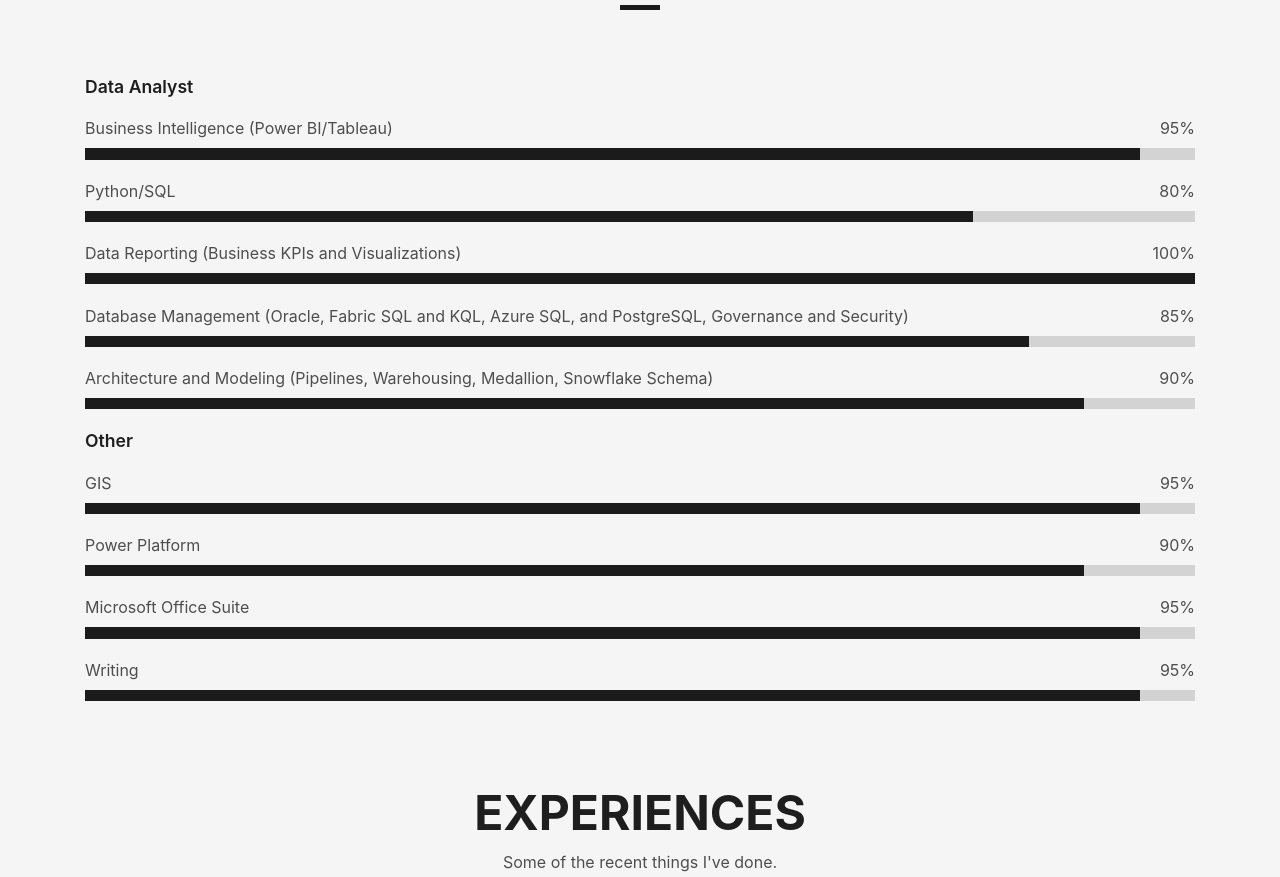
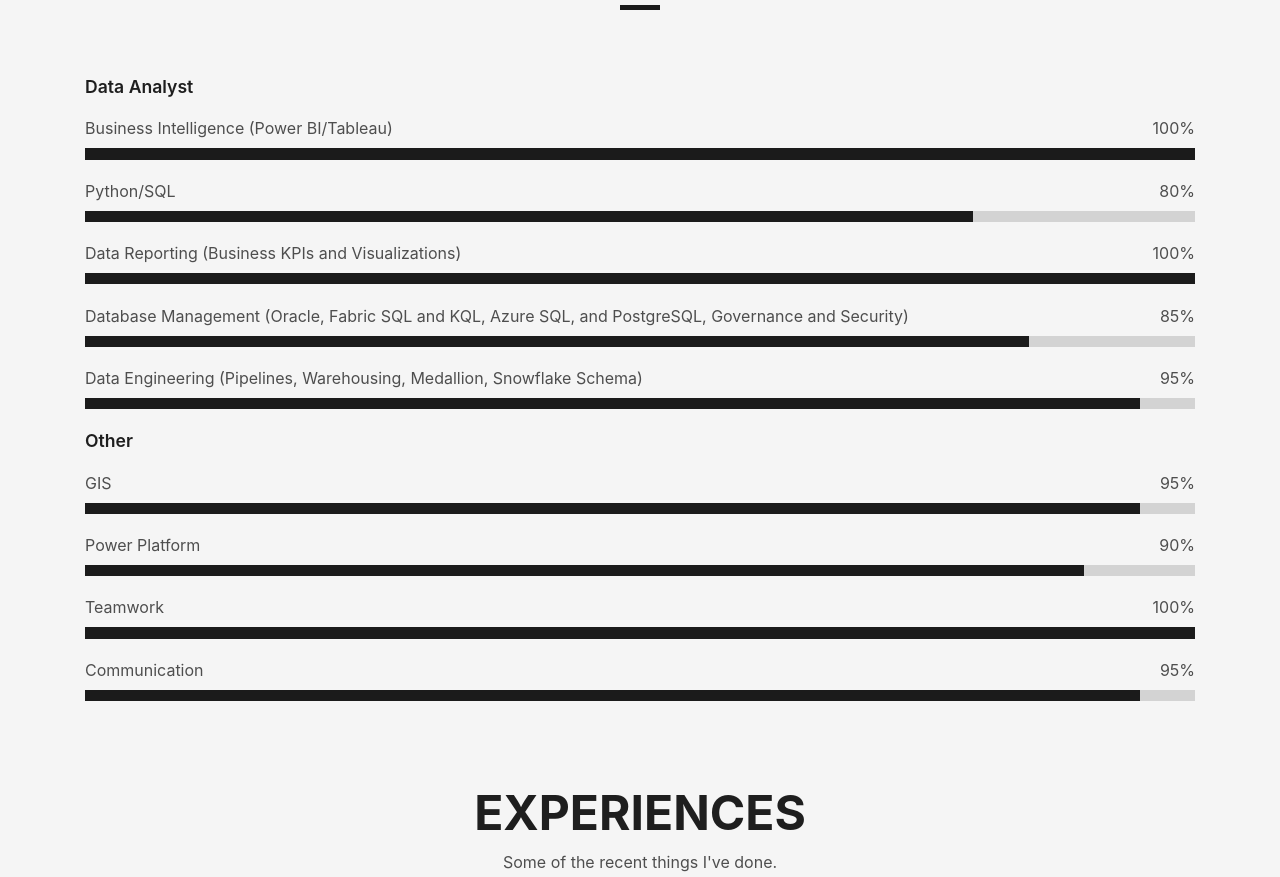
Before and after one commit to LoganDuffMeadwell/LoganDuffMeadwell.github.io, a plain HTML site: page index.html in a window 1280 px wide. Shown: the part 1669-2546 px from the top of the page. Drawn offline with Linux system fonts and the light colour scheme; files whose address does not match are found by name.

Commit message:
Update index.html

```diff
--- a/index.html
+++ b/index.html
@@ -68,7 +68,7 @@
         <div class="container">
           <!--<p class="display-6 color-d">Hello, world!</p>-->
           <h1 class="intro-title mb-4">I am Logan Duff-Meadwell</h1>
-          <p class="intro-subtitle"><span class="text-slider-items">Data Analyst,Visualization Expert,Geographer,Travel Enthusiast</span><strong class="text-slider"></strong></p>
+          <p class="intro-subtitle"><span class="text-slider-items">Data Analyst,Data Engineer,Visualization Expert,Travel Enthusiast</span><strong class="text-slider"></strong></p>
           <!-- <p class="pt-3"><a class="btn btn-primary btn js-scroll px-4" href="#about" role="button">Learn More</a></p> -->
         </div>
       </div>
@@ -93,7 +93,7 @@
                   <div class="col-sm-6 col-md-7">
                     <div class="about-info">
                       <p><span class="title-s">Name: </span> <span>Logan Duff-Meadwell</span></p>
-                      <p><span class="title-s">Expertise: </span> <span>Data Analytics, Business Intelligence, Data Management, GIS</span></p>
+                      <p><span class="title-s">Expertise: </span> <span>Data Analytics, Data Engineering, Business Intelligence, Data Management</span></p>
                         <p><span class="title-s">Email: </span> <span> <a href="mailto:lduffmeadwell@uwaterloo.ca"> lduffmeadwell@uwaterloo.ca </a></span></p>
                     </div>
                   </div>
@@ -109,7 +109,7 @@
                     </h5>
                   </div>
                   <p class="lead">
-                    My name is Logan Duff-Meadwell and I'm currently a Senior Data Analyst with SYSTRA Canada. I graduated from the Univeristy of Waterloo with a Masters in Geography. I developed my data analytical skills by working in geomatic data science for over five years. I am in expert in all things data, from building data building data pipelines, ETLs, data models using snowflake schemas and medallion architecture, to creating insightful and expressive dashboards and reports on business KPIs for improving data-driven decision making.
+                    My name is Logan Duff-Meadwell and I'm currently a Senior Data Analyst with SYSTRA Canada. I graduated from the Univeristy of Waterloo with a Masters in Geography. I developed my data analytical skills by working in geomatic data science for over five years. I am in expert in all things data, from building data pipelines, ETLs, data models using snowflake schemas and medallion architecture, to creating insightful and expressive dashboards and reports on business KPIs for improving data-driven decision making.
                   </p>
                   <p class="lead">
                     Outside of work, I find comfort playing sports, video games, and travelling. With my wife, we have traveled to over 20 countries. I have a fascination with historical geography and platial theory.
@@ -139,9 +139,9 @@
       </div>
         <div class="skill-mf">
                   <p class="title-s">Data Analyst</p>
-                  <span>Business Intelligence (Power BI/Tableau)</span> <span class="pull-right">95%</span>
+                  <span>Business Intelligence (Power BI/Tableau)</span> <span class="pull-right">100%</span>
                   <div class="progress">
-                    <div class="progress-bar" role="progressbar" style="width: 95%;" aria-valuenow="95" aria-valuemin="0"
+                    <div class="progress-bar" role="progressbar" style="width: 100%;" aria-valuenow="100" aria-valuemin="0"
                       aria-valuemax="100"></div>
                   </div>
             <span>Python/SQL</span> <span class="pull-right">80%</span>
@@ -159,9 +159,9 @@
                     <div class="progress-bar" role="progressbar" style="width: 85%" aria-valuenow="85" aria-valuemin="0"
                       aria-valuemax="100"></div>
                   </div>
-                  <span>Architecture and Modeling (Pipelines, Warehousing, Medallion, Snowflake Schema)</span> <span class="pull-right">90%</span>
+                  <span>Data Engineering (Pipelines, Warehousing, Medallion, Snowflake Schema)</span> <span class="pull-right">95%</span>
                   <div class="progress">
-                    <div class="progress-bar" role="progressbar" style="width: 90%" aria-valuenow="90" aria-valuemin="0"
+                    <div class="progress-bar" role="progressbar" style="width: 95%" aria-valuenow="95" aria-valuemin="0"
                       aria-valuemax="100"></div>
             </div>
         </div>
@@ -177,12 +177,12 @@
                     <div class="progress-bar" role="progressbar" style="width: 90%" aria-valuenow="90" aria-valuemin="0"
                       aria-valuemax="100"></div>
                   </div>
-                    <span>Microsoft Office Suite</span> <span class="pull-right">95%</span>
+                    <span>Teamwork</span> <span class="pull-right">100%</span>
                   <div class="progress">
-                    <div class="progress-bar" role="progressbar" style="width: 95%" aria-valuenow="95" aria-valuemin="0"
+                    <div class="progress-bar" role="progressbar" style="width: 100%" aria-valuenow="100" aria-valuemin="0"
                       aria-valuemax="100"></div>
                   </div>
-                  <span>Writing</span> <span class="pull-right">95%</span>
+                  <span>Communication</span> <span class="pull-right">95%</span>
                   <div class="progress">
                     <div class="progress-bar" role="progressbar" style="width: 95%" aria-valuenow="95" aria-valuemin="0"
                       aria-valuemax="100"></div>
```
